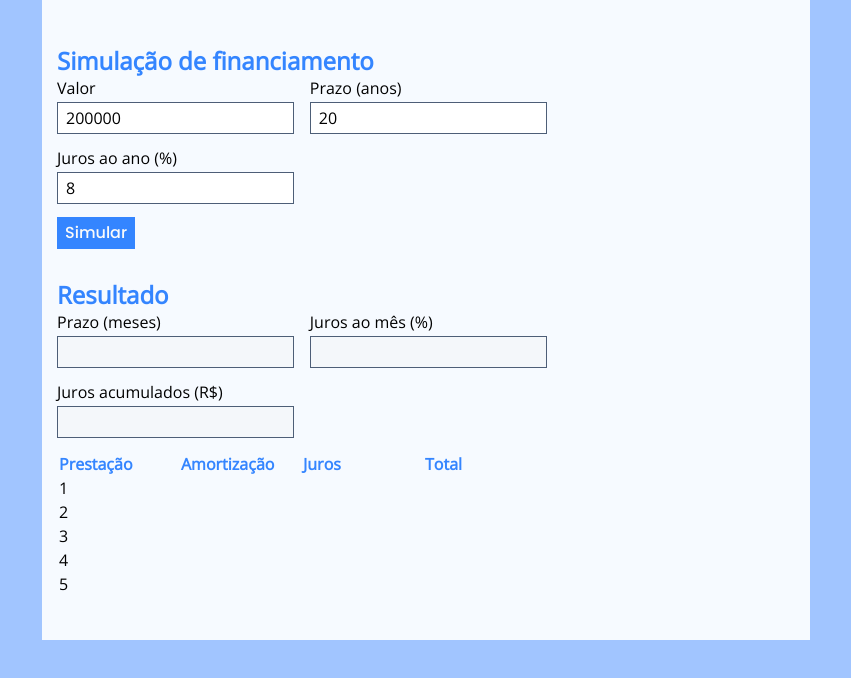
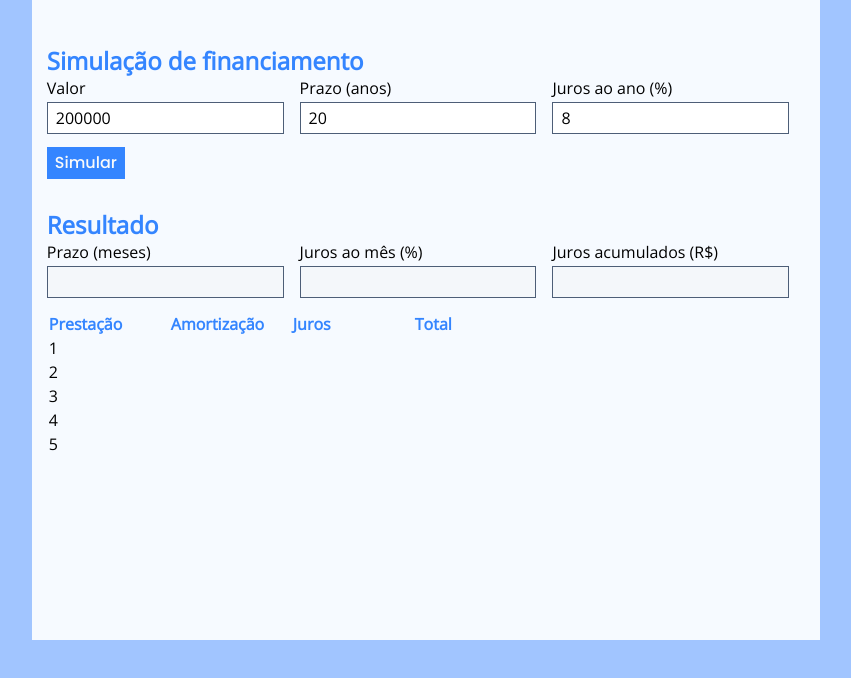
Before and after one commit to maurilio-vilela/sac, a plain HTML site: page index.html in a window 1280 px wide. Shown: the whole page, without its empty margins (214-1065 px from the left). Drawn offline with nearby package versions, Linux system fonts and the light colour scheme.

Commit message:
Corrigido a largura do conteúdo em dispositivos móveis

```diff
--- a/assets/css/global.css
+++ b/assets/css/global.css
@@ -31,7 +31,7 @@ body, button, input, textarea{
 }
 .content{
   background-color: var(--background);
-  width: 60vw;
+  max-width: 75vw;
   min-height: 80vh;
 }
 input, button, .button{
```
